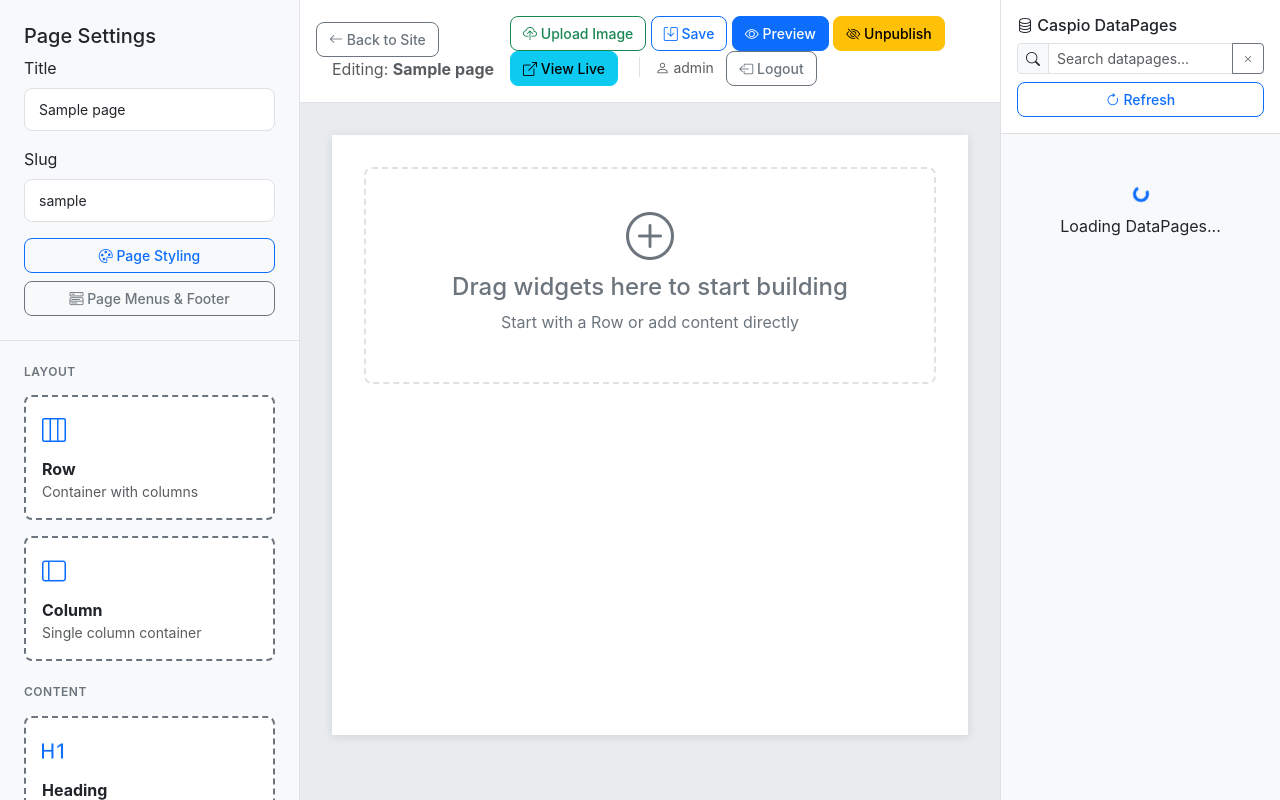
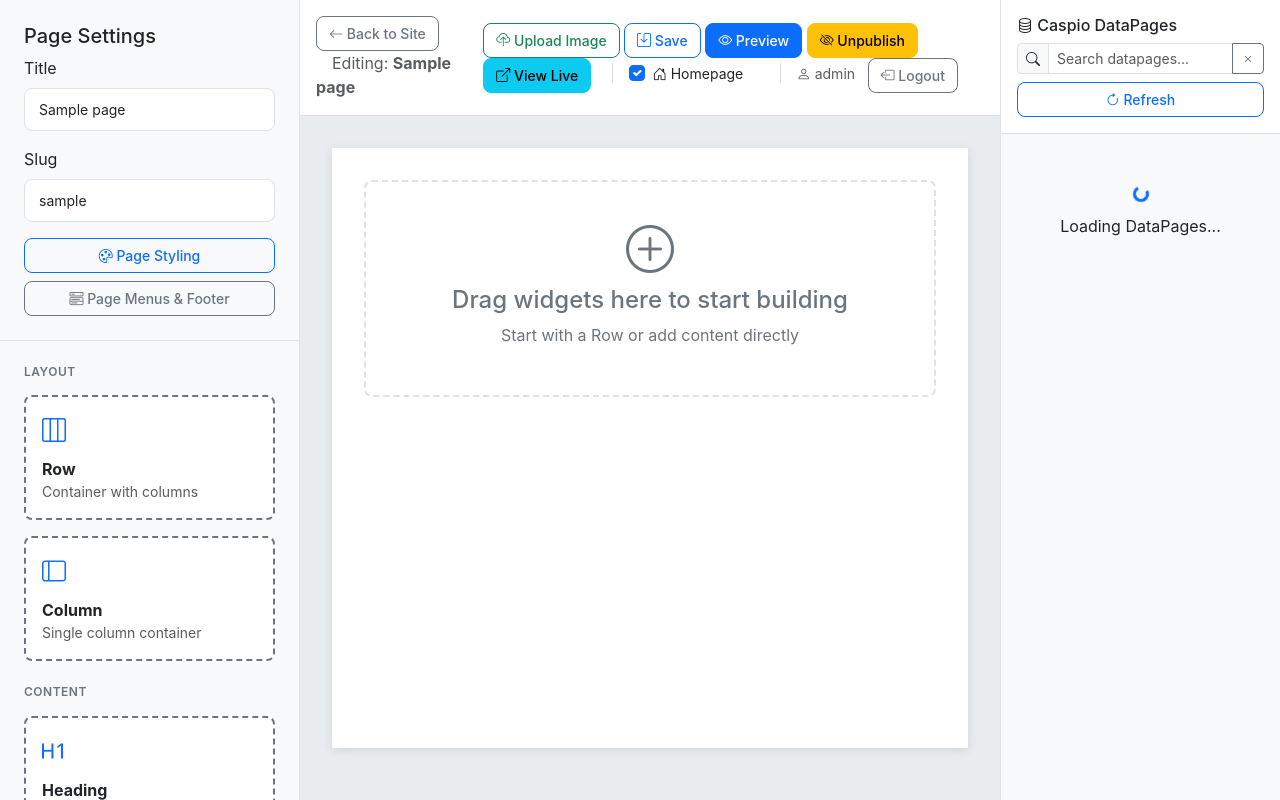
Before and after one commit to milescatlett/pagecraft, a Flask app: page /page/1/edit in a window 1280 px wide. Run offline with Flask 3, Linux system fonts and the light colour scheme; a user stored in the database is signed in; tables that the repository leaves empty hold one stand-in row (values such as "Sample post").

Commit message:
domain site functionality added

```diff
--- a/app.py
+++ b/app.py
@@ -20,7 +20,10 @@ ALLOWED_EXTENSIONS = {'png', 'jpg', 'jpeg', 'gif', 'webp', 'svg'}
 
 # Admin domains - requests from these domains will show the CMS admin interface
 # All other domains will be checked against site.domain for public site serving
-ADMIN_DOMAINS = ['localhost', '127.0.0.1', 'localhost:5000', '127.0.0.1:5000']
+ADMIN_DOMAINS = [
+    'localhost', '127.0.0.1', 'localhost:5000', '127.0.0.1:5000',
+    'pagecraft.host', 'www.pagecraft.host'
+]
 
 from database import db
 db.init_app(app)
@@ -56,6 +59,7 @@ with app.app_context():
         ('left_menu_id', 'ALTER TABLE pages ADD COLUMN left_menu_id INTEGER REFERENCES menus(id)'),
         ('right_menu_id', 'ALTER TABLE pages ADD COLUMN right_menu_id INTEGER REFERENCES menus(id)'),
         ('footer_id', 'ALTER TABLE pages ADD COLUMN footer_id INTEGER REFERENCES footers(id)'),
+        ('is_homepage', 'ALTER TABLE pages ADD COLUMN is_homepage BOOLEAN DEFAULT 0'),
     ]
 
     for col_name, sql in migrations:
@@ -337,8 +341,12 @@ def documentation():
 
 def serve_domain_homepage(site):
     """Serve the homepage for a domain-based site"""
-    # Find the root-level page with slug 'home' or 'index', or the first published root page
-    homepage = Page.query.filter_by(site_id=site.id, parent_id=None, slug='home', published=True).first()
+    # First, check for a page explicitly marked as homepage
+    homepage = Page.query.filter_by(site_id=site.id, is_homepage=True, published=True).first()
+
+    # Fallback: Find the root-level page with slug 'home' or 'index', or the first published root page
+    if not homepage:
+        homepage = Page.query.filter_by(site_id=site.id, parent_id=None, slug='home', published=True).first()
     if not homepage:
         homepage = Page.query.filter_by(site_id=site.id, parent_id=None, slug='index', published=True).first()
     if not homepage:
@@ -543,6 +551,15 @@ def save_page(page_id):
     if 'footer_id' in data:
         val = data['footer_id']
         page.footer_id = val if val == 0 or val else None
+
+    # Handle homepage setting - only one page per site can be the homepage
+    if 'is_homepage' in data:
+        if data['is_homepage']:
+            # Unset any existing homepage for this site
+            Page.query.filter_by(site_id=page.site_id, is_homepage=True).update({'is_homepage': False})
+            page.is_homepage = True
+        else:
+            page.is_homepage = False
 
     page.updated_at = datetime.utcnow()
     db.session.commit()
--- a/models.py
+++ b/models.py
@@ -54,6 +54,7 @@ class Page(db.Model):
     content = db.Column(db.Text)  # JSON string of widgets
     page_styles = db.Column(db.Text)  # JSON string of page styling
     published = db.Column(db.Boolean, default=False)  # Whether page is live
+    is_homepage = db.Column(db.Boolean, default=False)  # Whether this is the site's homepage
     created_at = db.Column(db.DateTime, default=datetime.utcnow)
     updated_at = db.Column(db.DateTime, default=datetime.utcnow, onupdate=datetime.utcnow)
 
--- a/templates/cms/page_builder.html
+++ b/templates/cms/page_builder.html
@@ -520,6 +520,14 @@
                     <i class="bi bi-box-arrow-up-right"></i> View Live
                 </a>
                 {% endif %}
+                <span class="ms-3 border-start ps-3">
+                    <div class="form-check form-check-inline">
+                        <input class="form-check-input" type="checkbox" id="homepageCheck" {% if page.is_homepage %}checked{% endif %} onchange="toggleHomepage()">
+                        <label class="form-check-label small" for="homepageCheck">
+                            <i class="bi bi-house-door"></i> Homepage
+                        </label>
+                    </div>
+                </span>
                 <span class="ms-3 border-start ps-3">
                     <span class="text-muted small me-2"><i class="bi bi-person"></i> {{ current_user.username }}</span>
                     <a href="{{ url_for('logout') }}" class="btn btn-sm btn-outline-secondary">
@@ -3241,6 +3249,35 @@ function togglePublish() {
     });
 }
 
+function toggleHomepage() {
+    const checkbox = document.getElementById('homepageCheck');
+    const newState = checkbox.checked;
+
+    fetch(`/page/${pageId}/save`, {
+        method: 'POST',
+        headers: { 'Content-Type': 'application/json' },
+        body: JSON.stringify({ is_homepage: newState })
+    })
+    .then(response => response.json())
+    .then(data => {
+        if (data.success) {
+            if (newState) {
+                alert('This page is now the homepage for this site.');
+            } else {
+                alert('This page is no longer the homepage.');
+            }
+        } else {
+            checkbox.checked = !newState; // Revert on failure
+            alert('Failed to update homepage status');
+        }
+    })
+    .catch(error => {
+        console.error('Error:', error);
+        checkbox.checked = !newState; // Revert on failure
+        alert('Failed to update homepage status');
+    });
+}
+
 function updatePublishButton() {
     const btn = document.getElementById('publishBtn');
     const icon = document.getElementById('publishIcon');
```
Also changed, not shown: .claude/settings.local.json, 1 other file.
